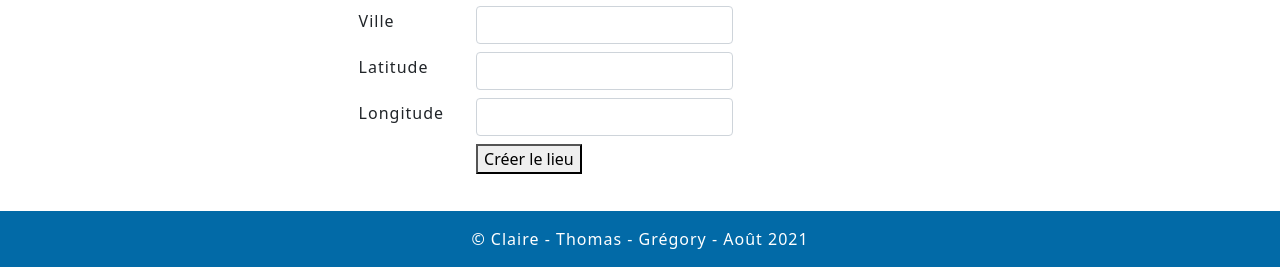
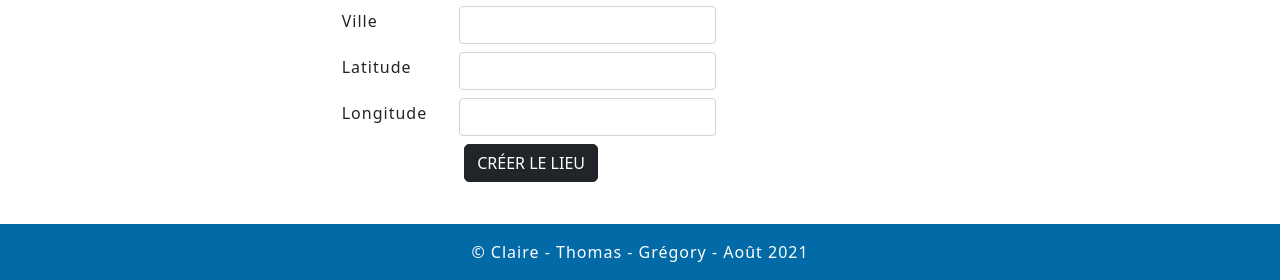
Before and after one commit to minel50/sortir, a Symfony app: template templates/lieu/create.html.twig in a window 1280 px wide. Shown: the part 669-949 px from the top of the page. Run offline with Twig, Linux system fonts and the light colour scheme; the template is opened without the code that fills it, so the values that code supplies are empty; form fields are guessed from the names that the template uses; some libraries are stand-ins or nearby versions.

Commit message:
fix design formulaire créer lieu

```diff
--- a/templates/lieu/create.html.twig
+++ b/templates/lieu/create.html.twig
@@ -28,6 +28,10 @@
         #lieu_longitude{
             border: none;
         }
+
+        .container .col2 .btn {
+            padding: 0.25rem 0.5rem;
+        }
     </style>
 {% endblock %}
 
@@ -38,7 +42,6 @@
 
     <div class="container">
         <div class="col1">
-
             {{ form_start(lieuForm) }}
                 {{ form_label(lieuForm.nom) }}
                 {{ form_widget(lieuForm.nom ) }}
@@ -70,20 +73,16 @@
                 } }) }}
                 {{ form_errors(lieuForm.longitude) }}
 
-
-
                 <input type="hidden" name="_csrf_token" value="{{ csrf_token('authenticate') }}"/>
-        <button id="create">Créer le lieu</button>
+                <button id="create" class="btn btn-dark">Créer le lieu</button>
 
             {{ form_end(lieuForm) }}
-
         </div>
 
         <div class="col2">
-
-            <button id="selection">Rechercher un lieu</button>
+            <button id="selection" class="btn btn-dark">Rechercher un lieu</button>
             <div id="cancel">
-                <button>Annuler</button>
+                <button class="btn btn-dark">Annuler</button>
             </div>
         </div>
     </div>
```
Lines whose indentation alone changed are shown as unchanged.
